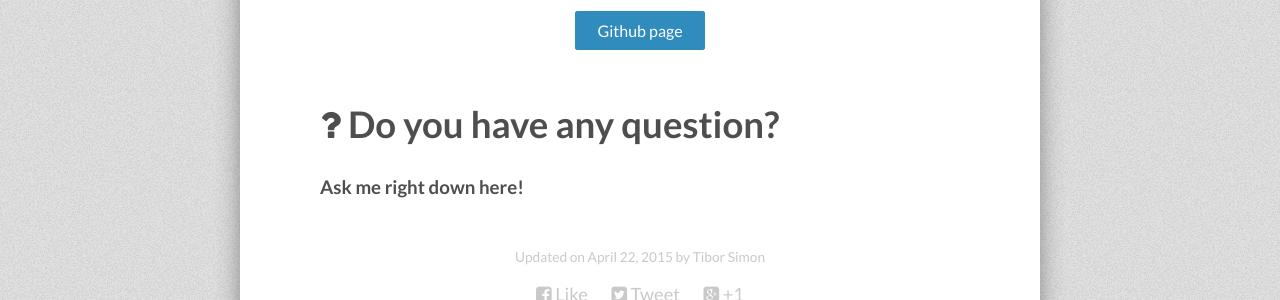
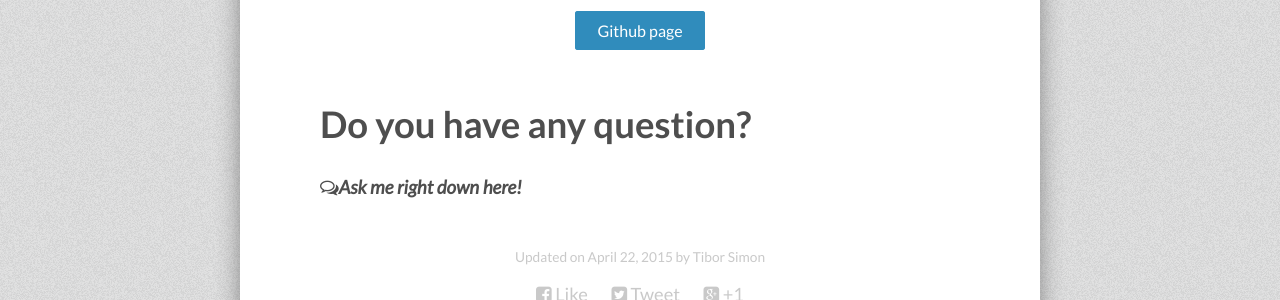
Before and after one commit to tiborsimon/tiborsimon.github.io, a Jekyll site: the page built from about/index.md, in a window 1280 px wide. Shown: the part 1399-1699 px from the top of the page. Built offline with Jekyll 4.4.1, drawn with Linux system fonts in a browser that asks for light colours; nearby versions of some CDN libraries; comment, search, counter and statistics services are not loaded.

Commit message:
Article update

```diff
--- a/about/index.md
+++ b/about/index.md
@@ -34,6 +34,6 @@ I am tired of the lack of professionalism and passion. In my book you do somethi
 <a href="https://github.com/tiborsimon" class="btn btn-info">Github page</a></div>
 </div>
 
-<h1><i class="fa fa-question"></i> Do you have any question?</h1>
+<h1>Do you have any question?</h1>
 
-<h3>Ask me right down here!</h3>
+<h3><i class="fa fa-comments-o"></i><i>Ask me right down here!</i></h3>
```
